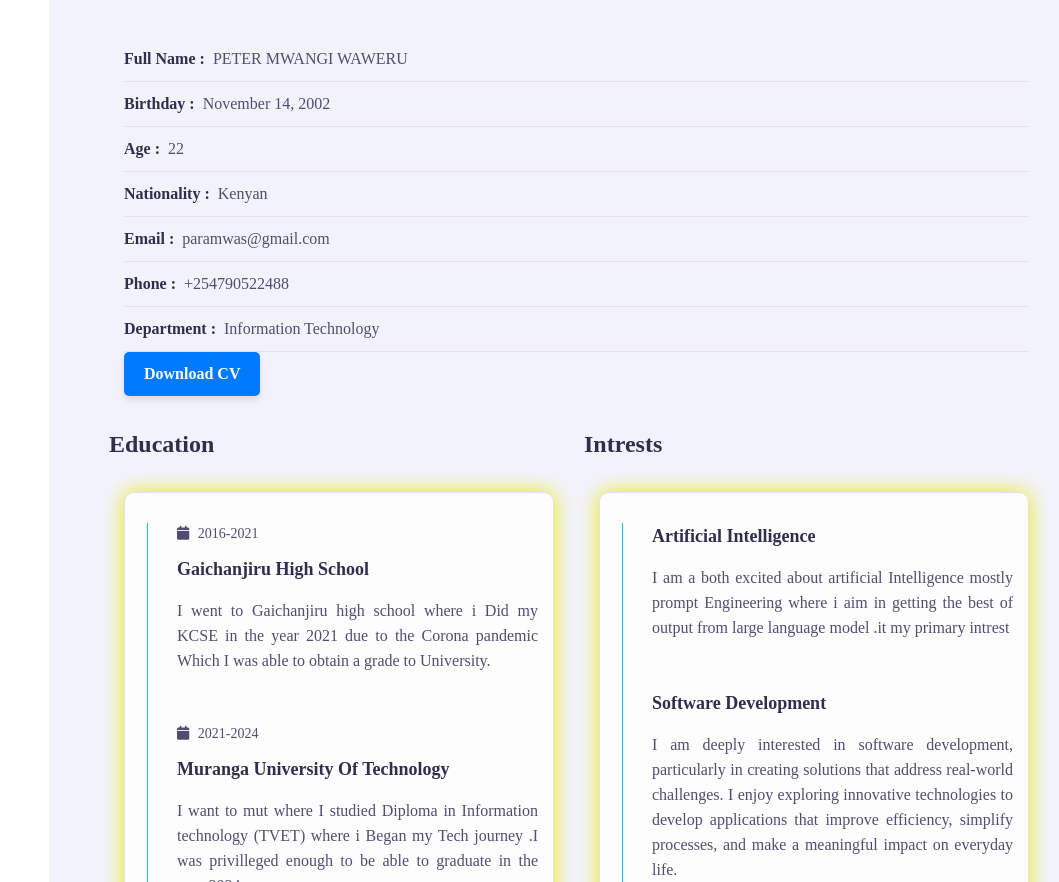
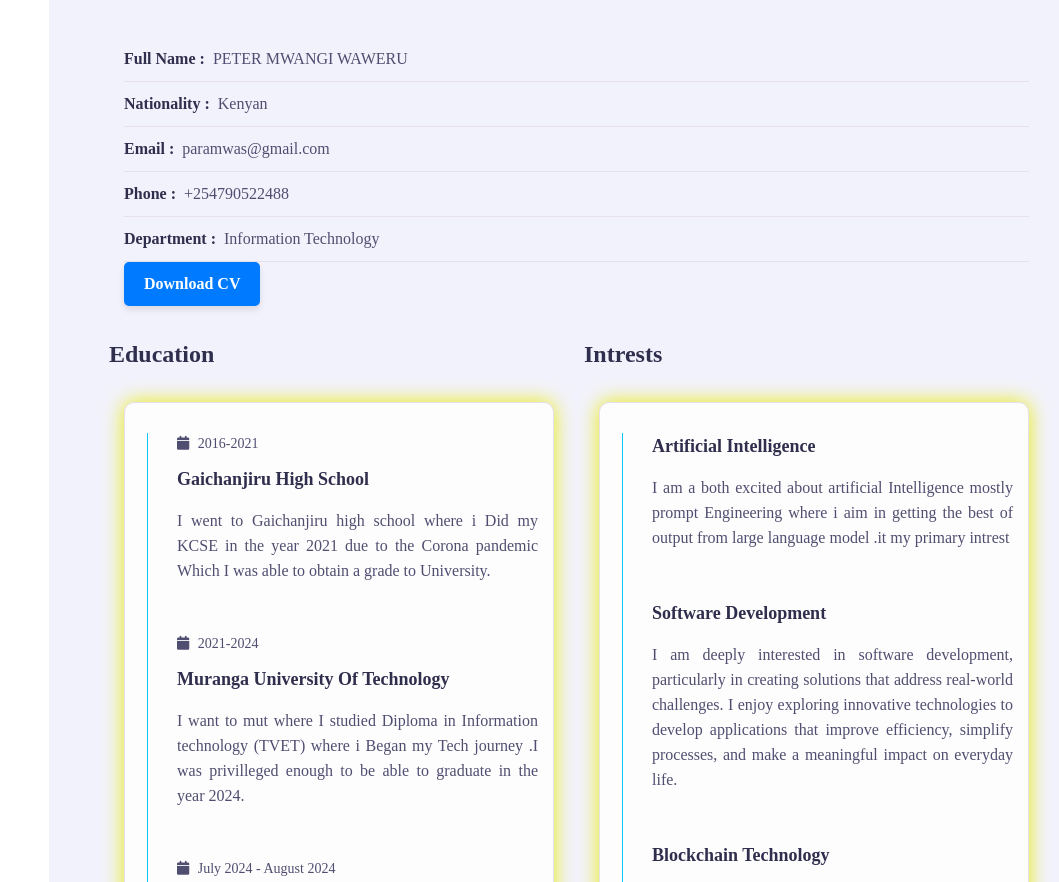
Before and after one commit to Paramwas/Peter-waweru, a plain HTML site: page index.html in a window 1280 px wide. Shown: the part 1134-2016 px from the top of the page, without its empty margins (221-1280 px from the left). Drawn offline with nearby package versions, Linux system fonts and the light colour scheme; a web font is replaced by a local one.

Commit message:
Update index.html

```diff
--- a/index.html
+++ b/index.html
@@ -117,12 +117,6 @@
                     <div class="row">
                       <div class="info-item padd-15">
                         <p>Full Name : <span>PETER MWANGI WAWERU</span></p>
-                      </div>
-                      <div class="info-item padd-15">
-                        <p>Birthday : <span>November 14, 2002 </span></p>
-                      </div>
-                      <div class="info-item padd-15">
-                        <p>Age : <span>22</span></p>
                       </div>
                       <div class="info-item padd-15">
                         <p>Nationality : <span>Kenyan</span></p>
```
